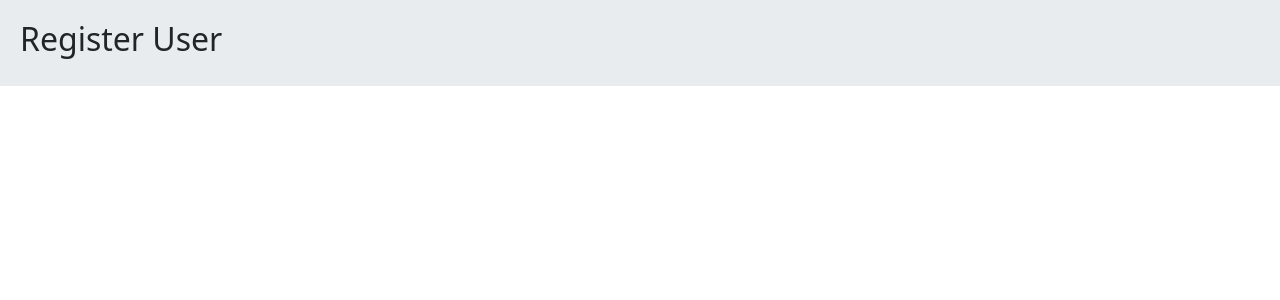
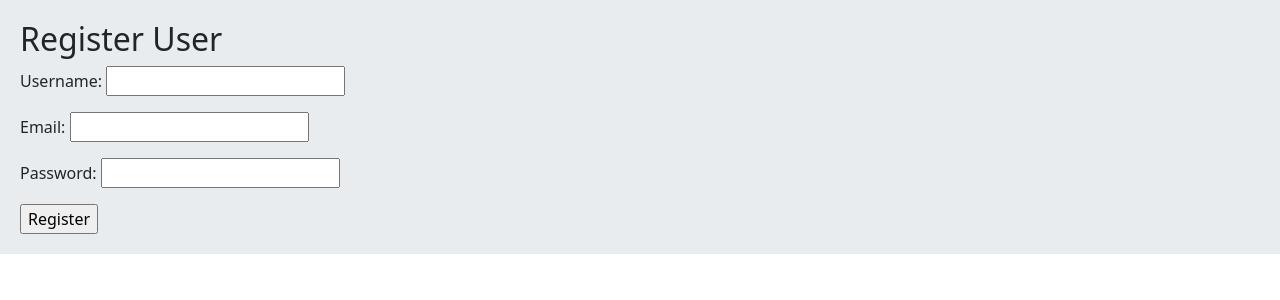
Before and after one commit to rezacho/social, a Django app: page /account/register in a window 1280 px wide. Shown: the part 56-356 px from the top of the page. Run offline with Django 4.2, Linux system fonts and the light colour scheme.

Commit message:
show UserRegistrationForm in register.html

```diff
--- a/account/templates/account/register.html
+++ b/account/templates/account/register.html
@@ -2,4 +2,10 @@
 
 {% block content %}
     <h2>Register User</h2>
+    <form action="" method="post">
+        {% csrf_token %}
+        {{ form.as_p }}
+        <input type="submit", value="Register">
+    </form>
+
 {% endblock %}
--- a/account/views.py
+++ b/account/views.py
@@ -1,11 +1,14 @@
 from django.shortcuts import render
 from django.views import View
+from .forms import UserRegistrationForm
+
 # Create your views here.
 
 
 class RegisterView(View):
     def get(self, request):
-        return render(request, 'account/register.html')
+        form = UserRegistrationForm()
+        return render(request, 'account/register.html', context={'form':form})
 
     def post(self, request):
         pass
```
